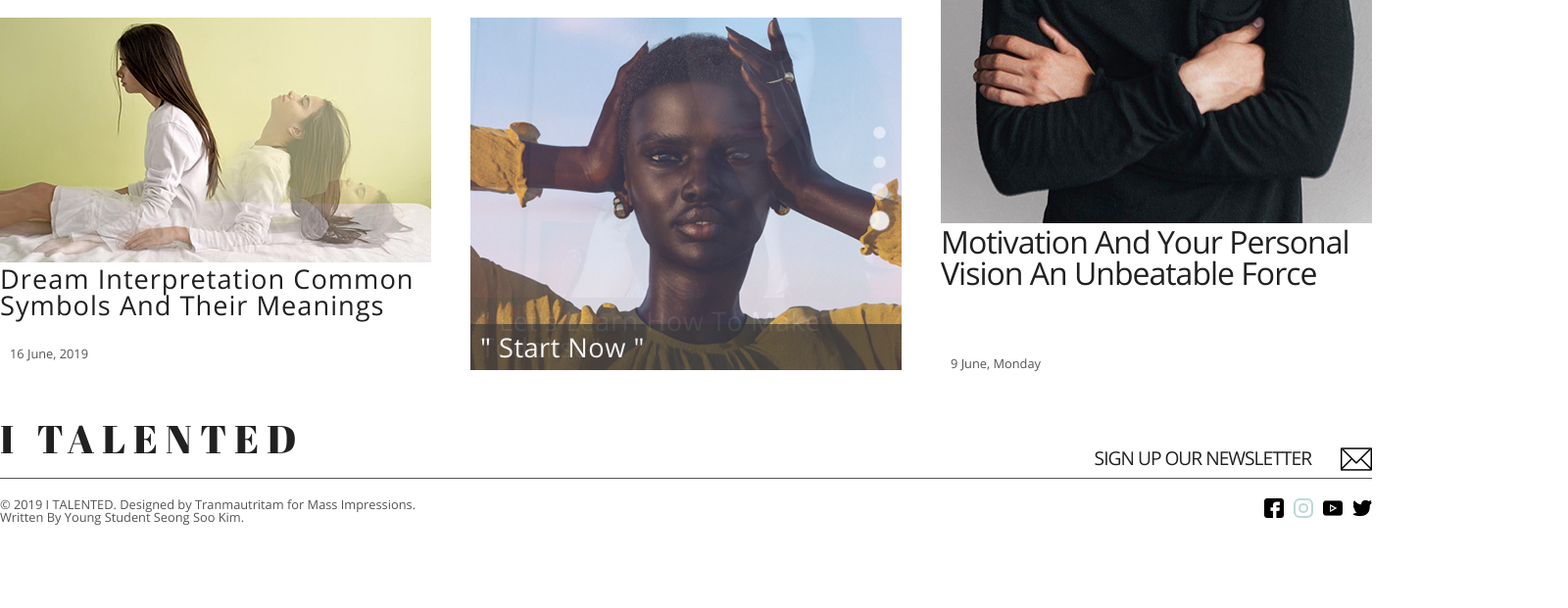
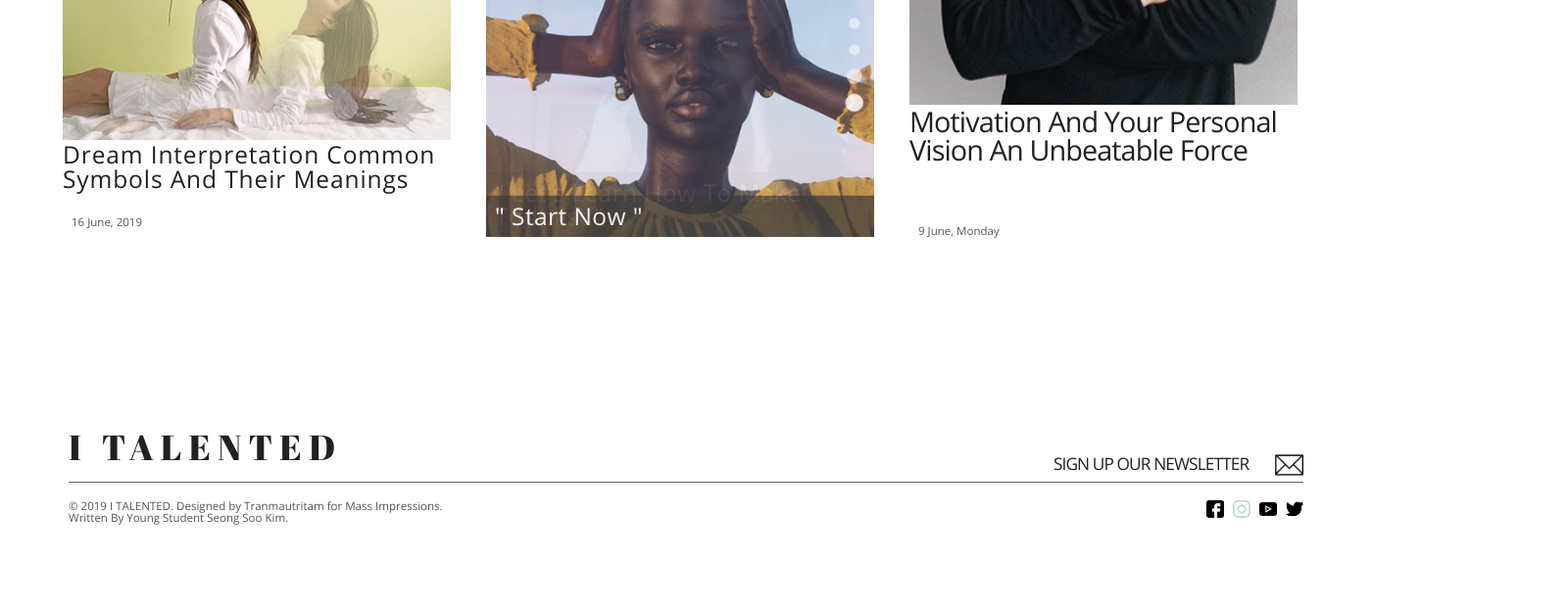
Before and after one commit to do1con/I-TALENTED, a website: page index.html in a window 1280 px wide. Shown: the part 2440-3061 px from the top of the page at 98% size, 1600 px wide, since content can reach past the window. Drawn offline with Linux system fonts and the light colour scheme; a web font is replaced by a local one.

Commit message:
resize web container

```diff
--- a/css/style.css
+++ b/css/style.css
@@ -6,7 +6,7 @@ button, a{border: 0px;}
 
 /* header */
 header{display: block; width: 100%; position: fixed; top: 0px; left: 0px; z-index: 100; transition: background-color 0.5s; background-color: rgba(255,255,255,0); height: 130px;}
-header .headerWrap{width: 1600px; margin: 0 auto;}
+header .headerWrap{width: 1600px; margin: 0 auto; transform: scale(0.9);}
 header ul{float: left; margin-top: 50px; width: 1600px;}
 header .headerWrap>ul>li{float: left; margin-left: 60px;}
 header .headerWrap>ul>li a{display: block; padding: 10px 20px; color: #1a1a1c; letter-spacing: 8px;}
@@ -24,7 +24,7 @@ header nav ul#menu li a{display: block; width: 100%; height: 40px; text-align: c
 header nav ul#menu li a:hover{color: #ffffff;  background-color: rgba(10,10,10,0.8);}
 
 /* section */
-section{width: 100%;}
+section{width: 100%; transform: scale(0.9);}
 section #mainContent{width: 1600px; height: 700px; margin: 100px auto 0px; position: relative; overflow: hidden;}
 section #mainContent .box1_1{width: 100%; height: 100%; position: absolute; background-color: #c4dcdc; top: -45%; right: -70%; z-index: 1;}
 /* lnb */
@@ -128,7 +128,7 @@ span.date{color: #545454; font-family: Open-sans; font-size: 0.8em; position: ab
 
 /* gridsection ends*/
 /* footer */
-footer{width: 1400px; height: 200px; margin: 50px auto 0px auto; }
+footer{width: 1400px; height: 200px; margin: 50px auto 0px auto; transform: scale(0.9);}
 footer ul:first-child{border-bottom: 1px solid #545454; padding-bottom: 20px;}
 footer ul:first-child li:nth-child(1){float: left;}
 footer ul:first-child li:nth-child(1) h2{font-family: Abril; font-size: 2.5em; color: #212121; letter-spacing: 8px;}
```
